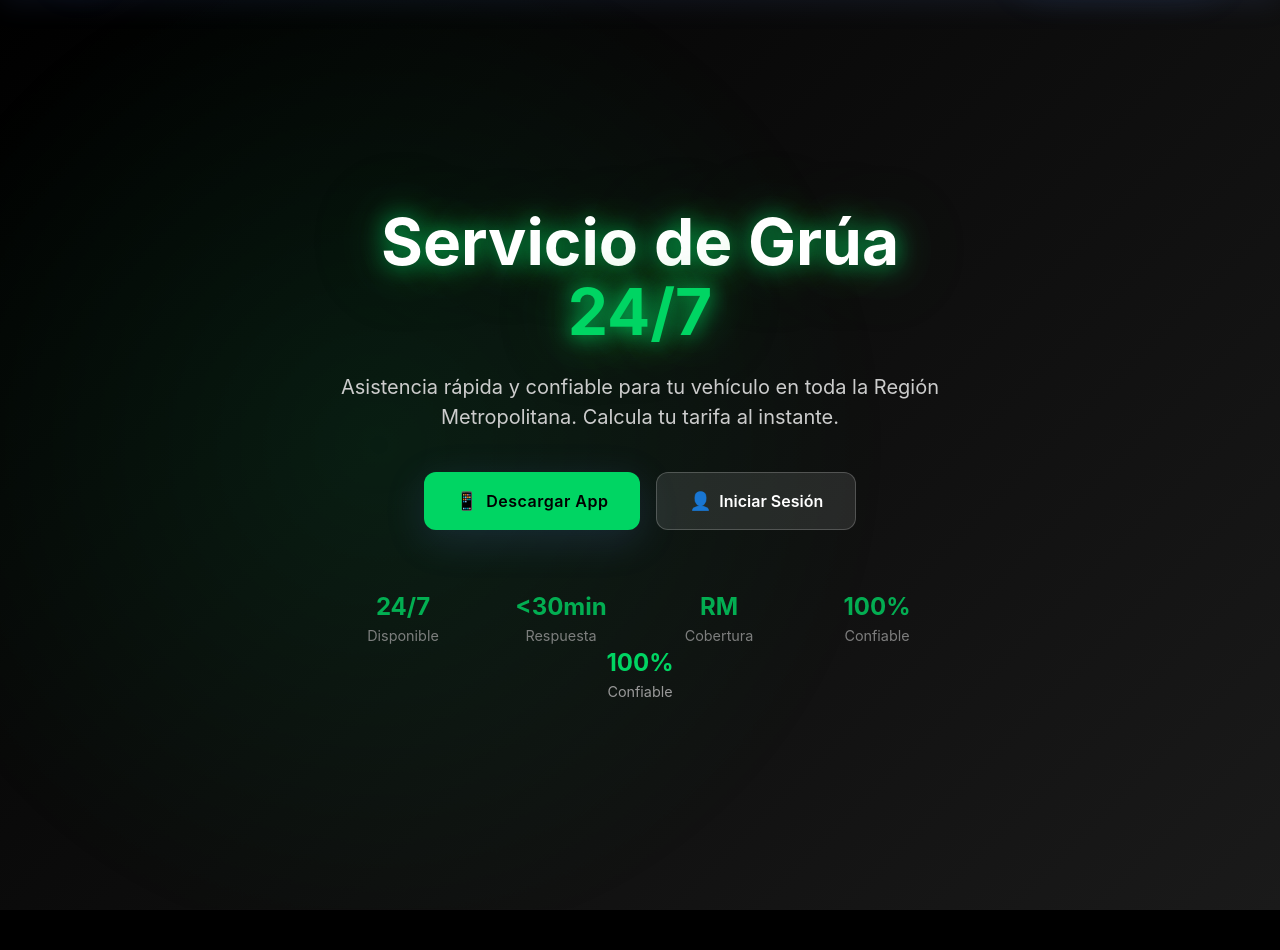
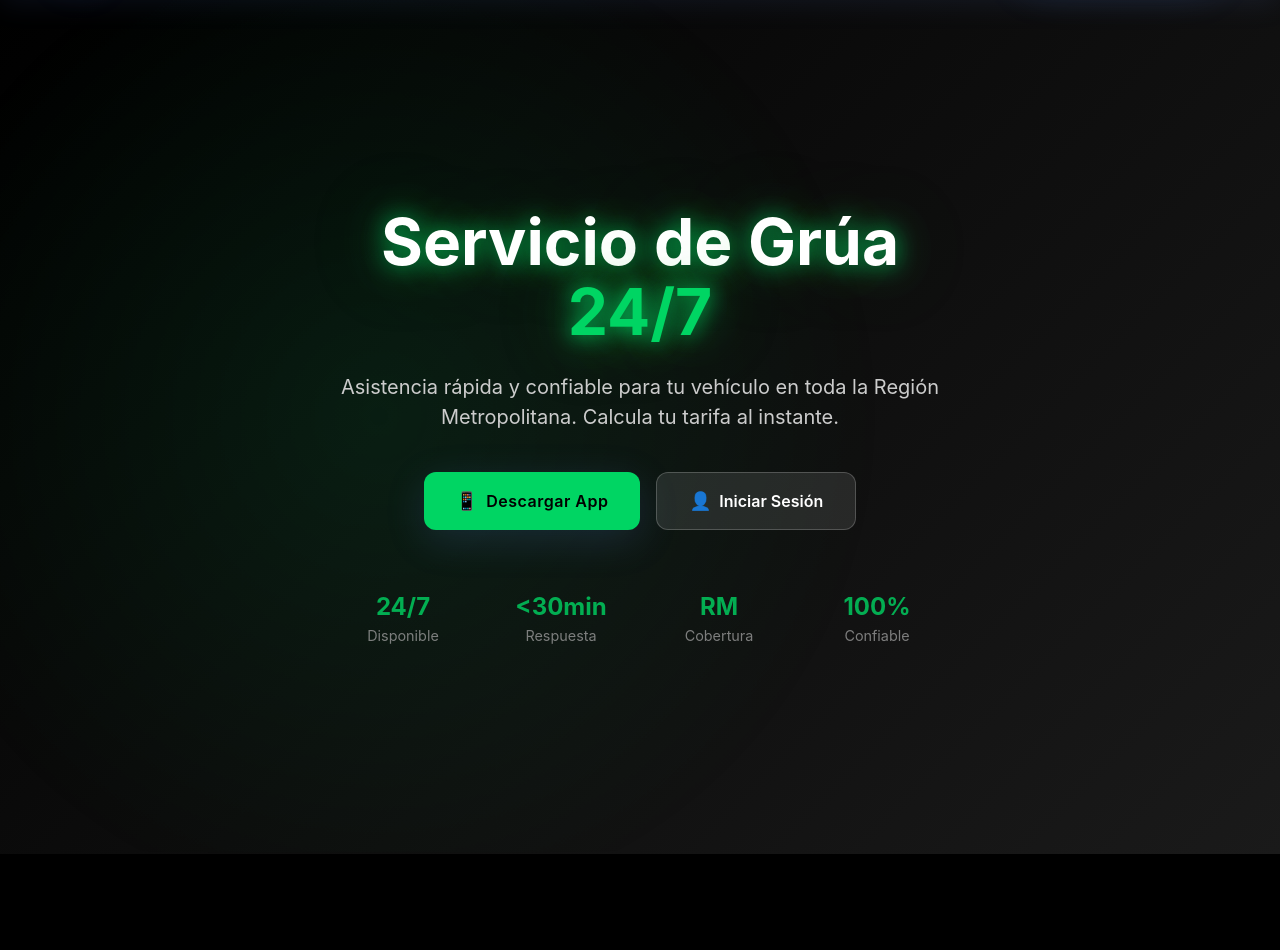
Before and after one commit to alexitico1989/grua-style-pwa, a Django app: page / in a window 1280 px wide. Shown: the part 90-1040 px from the top of the page. Run offline with Django 4.2, Linux system fonts and the light colour scheme; some libraries are stand-ins or nearby versions.

Commit message:
Update home.html

```diff
--- a/templates/grua_app/home.html
+++ b/templates/grua_app/home.html
@@ -774,11 +774,6 @@
 <script>
 // No hay scripts de cursor - cursor normal del navegador
 </script>
-                    <span class="stat-number">100%</span>
-                    <span class="stat-label">Confiable</span>
-                </div>
-        </div>
-    </div>
 </section>
 
 <!-- Features Section -->
```
